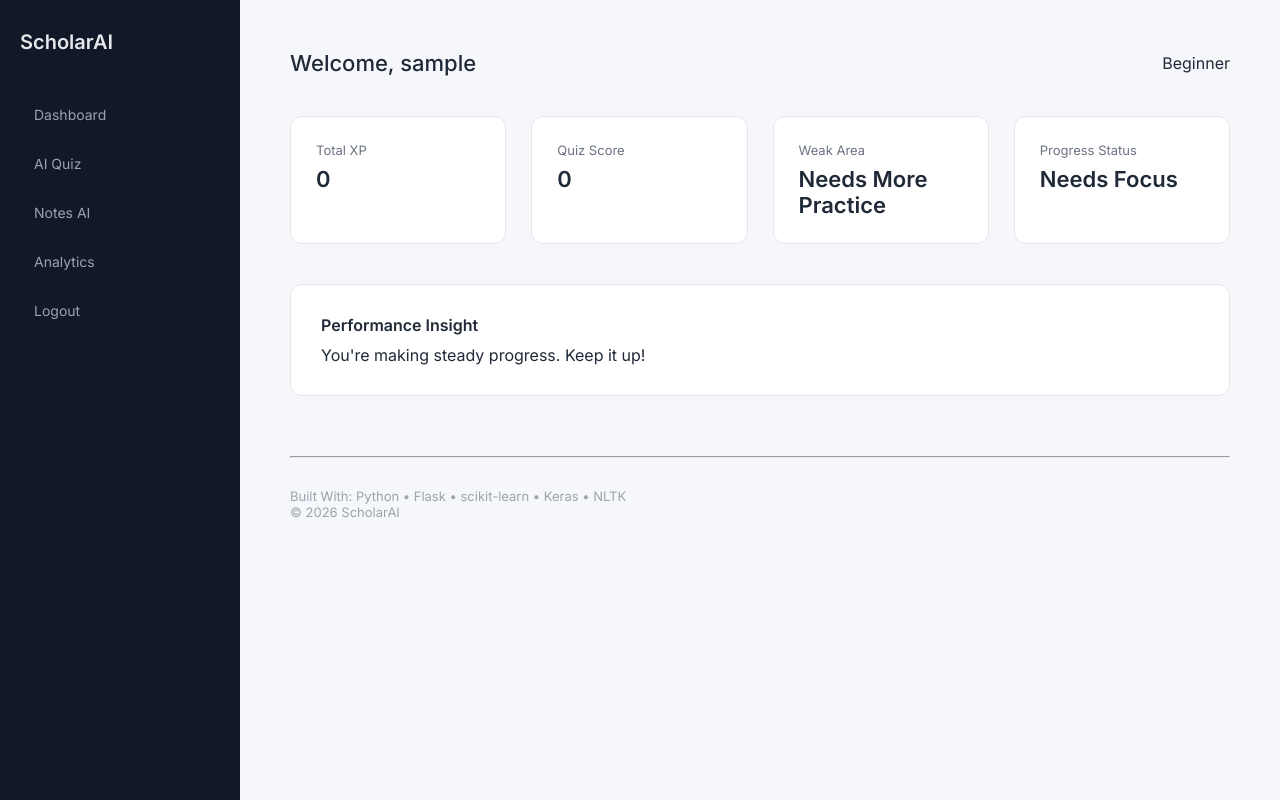
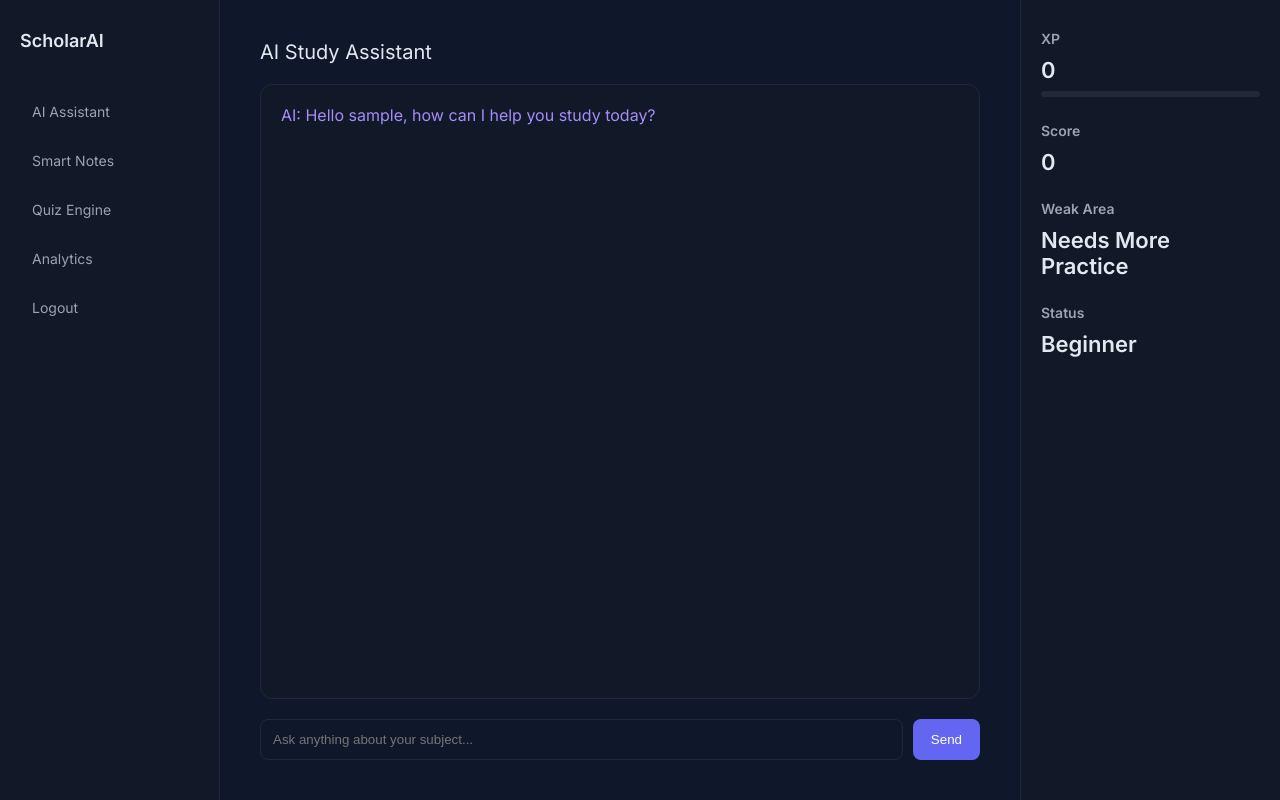
Before and after one commit to amalkdom/ai-study-pal, a Flask app: page /dashboard in a window 1280 px wide. Run offline with Flask 3, Linux system fonts and the light colour scheme; the visitor is signed in with stand-in values (Sample User, id 1).

Commit message:
Update dashboard.html

```diff
--- a/templates/dashboard.html
+++ b/templates/dashboard.html
@@ -2,7 +2,6 @@
 <html>
 <head>
 <title>ScholarAI</title>
-
 <link href="https://fonts.googleapis.com/css2?family=Inter:wght@400;500;600&display=swap" rel="stylesheet">
 
 <style>
@@ -14,38 +13,39 @@
 
 body {
     font-family:'Inter', sans-serif;
-    background:#f5f7fa;
-    color:#1f2937;
+    background:#0f172a;
+    color:#e2e8f0;
+    height:100vh;
+    overflow:hidden;
 }
 
-/* Layout */
-.wrapper {
+.layout {
     display:flex;
+    height:100vh;
 }
 
 /* Sidebar */
 .sidebar {
-    width:240px;
-    height:100vh;
+    width:220px;
     background:#111827;
-    color:#e5e7eb;
     padding:30px 20px;
+    border-right:1px solid #1f2937;
 }
 
 .sidebar h2 {
-    font-weight:600;
-    font-size:20px;
+    font-size:18px;
     margin-bottom:40px;
 }
 
 .sidebar a {
     display:block;
-    padding:12px 14px;
+    padding:12px;
     margin-bottom:8px;
+    color:#9ca3af;
     text-decoration:none;
-    color:#9ca3af;
     border-radius:8px;
     font-size:14px;
+    transition:0.2s;
 }
 
 .sidebar a:hover {
@@ -53,94 +53,170 @@ body {
     color:white;
 }
 
-/* Main */
-.main {
+/* Main Chat Area */
+.chat-area {
     flex:1;
-    padding:50px;
+    display:flex;
+    flex-direction:column;
+    padding:40px;
 }
 
-/* Top Header */
-.header {
-    display:flex;
-    justify-content:space-between;
-    align-items:center;
-    margin-bottom:40px;
+.chat-header {
+    font-size:20px;
+    margin-bottom:20px;
 }
 
-.header h1 {
-    font-size:22px;
-    font-weight:500;
+.chat-box {
+    flex:1;
+    background:#111827;
+    border:1px solid #1f2937;
+    border-radius:12px;
+    padding:20px;
+    overflow-y:auto;
+    margin-bottom:20px;
 }
 
-/* Stats Grid */
-.grid {
-    display:grid;
-    grid-template-columns: repeat(4, 1fr);
-    gap:25px;
+.message {
+    margin-bottom:15px;
 }
 
-.card {
-    background:white;
-    padding:25px;
-    border-radius:12px;
-    border:1px solid #e5e7eb;
+.user {
+    color:#38bdf8;
 }
 
-.card-title {
-    font-size:13px;
-    color:#6b7280;
-    margin-bottom:8px;
+.ai {
+    color:#a78bfa;
 }
 
-.card-value {
+/* Input */
+.input-area {
+    display:flex;
+}
+
+.input-area input {
+    flex:1;
+    padding:12px;
+    border-radius:8px;
+    border:1px solid #1f2937;
+    background:#0f172a;
+    color:white;
+}
+
+.input-area button {
+    margin-left:10px;
+    padding:12px 18px;
+    border-radius:8px;
+    border:none;
+    background:#6366f1;
+    color:white;
+    cursor:pointer;
+}
+
+.input-area button:hover {
+    background:#7c3aed;
+}
+
+/* Analytics Panel */
+.analytics {
+    width:260px;
+    background:#111827;
+    padding:30px 20px;
+    border-left:1px solid #1f2937;
+}
+
+.analytics h3 {
+    font-size:14px;
+    margin-bottom:10px;
+    color:#9ca3af;
+}
+
+.metric {
+    margin-bottom:25px;
+}
+
+.metric-value {
     font-size:22px;
     font-weight:600;
 }
 
-/* Insight Section */
-.insight {
-    margin-top:40px;
-    background:white;
-    padding:30px;
-    border-radius:12px;
-    border:1px solid #e5e7eb;
+.progress-bar {
+    height:6px;
+    background:#1f2937;
+    border-radius:10px;
+    margin-top:8px;
 }
 
-.insight h3 {
-    font-size:16px;
-    margin-bottom:10px;
-}
-
-/* Footer */
-.footer {
-    margin-top:60px;
-    font-size:13px;
-    color:#9ca3af;
+.progress-fill {
+    height:6px;
+    background:#6366f1;
+    border-radius:10px;
+    width:{{ stats.get('xp',0) }}%;
+    transition:width 0.5s ease;
 }
 </style>
 </head>
 
 <body>
 
-<div class="wrapper">
+<div class="layout">
 
+<!-- Sidebar -->
 <div class="sidebar">
 <h2>ScholarAI</h2>
-<a href="/dashboard">Dashboard</a>
-<a href="/quiz">AI Quiz</a>
-<a href="/summarize">Notes AI</a>
+<a href="/dashboard">AI Assistant</a>
+<a href="/summarize">Smart Notes</a>
+<a href="/quiz">Quiz Engine</a>
 <a href="/progress">Analytics</a>
 <a href="/logout">Logout</a>
 </div>
 
-<div class="main">
+<!-- Chat Area -->
+<div class="chat-area">
 
-<div class="header">
-<h1>Welcome, {{ user }}</h1>
-<div>
-{% if stats.get('xp',0) >= 100 %}
+<div class="chat-header">
+AI Study Assistant
+</div>
+
+<div class="chat-box" id="chatBox">
+<div class="message ai">AI: Hello {{ user }}, how can I help you study today?</div>
+</div>
+
+<form method="POST" action="/dashboard">
+<div class="input-area">
+<input type="text" name="message" placeholder="Ask anything about your subject...">
+<button type="submit">Send</button>
+</div>
+</form>
+
+</div>
+
+<!-- Analytics -->
+<div class="analytics">
+
+<div class="metric">
+<h3>XP</h3>
+<div class="metric-value">{{ stats.get('xp',0) }}</div>
+<div class="progress-bar">
+<div class="progress-fill"></div>
+</div>
+</div>
+
+<div class="metric">
+<h3>Score</h3>
+<div class="metric-value">{{ stats.get('score',0) }}</div>
+</div>
+
+<div class="metric">
+<h3>Weak Area</h3>
+<div class="metric-value">{{ weak_area }}</div>
+</div>
+
+<div class="metric">
+<h3>Status</h3>
+<div class="metric-value">
+{% if stats.get('xp',0) > 80 %}
 Advanced
-{% elif stats.get('xp',0) >= 50 %}
+{% elif stats.get('xp',0) > 40 %}
 Intermediate
 {% else %}
 Beginner
@@ -148,50 +224,9 @@ Beginner
 </div>
 </div>
 
-<div class="grid">
-
-<div class="card">
-<div class="card-title">Total XP</div>
-<div class="card-value">{{ stats.get('xp',0) }}</div>
-</div>
-
-<div class="card">
-<div class="card-title">Quiz Score</div>
-<div class="card-value">{{ stats.get('score',0) }}</div>
-</div>
-
-<div class="card">
-<div class="card-title">Weak Area</div>
-<div class="card-value">{{ weak_area }}</div>
-</div>
-
-<div class="card">
-<div class="card-title">Progress Status</div>
-<div class="card-value">
-{% if stats.get('score',0) > 3 %}
-Improving
-{% else %}
-Needs Focus
-{% endif %}
-</div>
 </div>
 
 </div>
 
-<div class="insight">
-<h3>Performance Insight</h3>
-<p>{{ motivational_message }}</p>
-</div>
-
-<div class="footer">
-<hr style="margin:30px 0;">
-Built With: Python • Flask • scikit-learn • Keras • NLTK
-<br>
-© 2026 ScholarAI
-</div>
-
-</div>
-</div>
-
 </body>
 </html>
```
